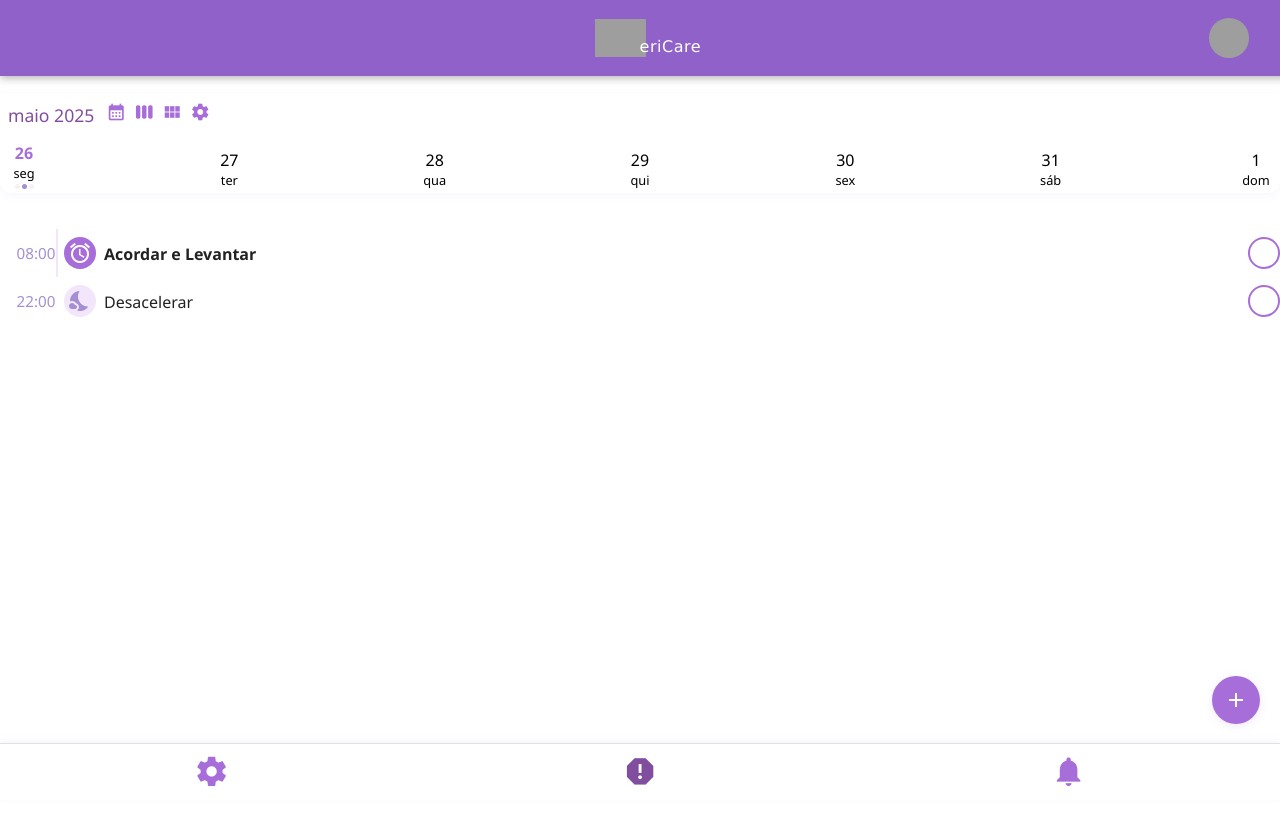
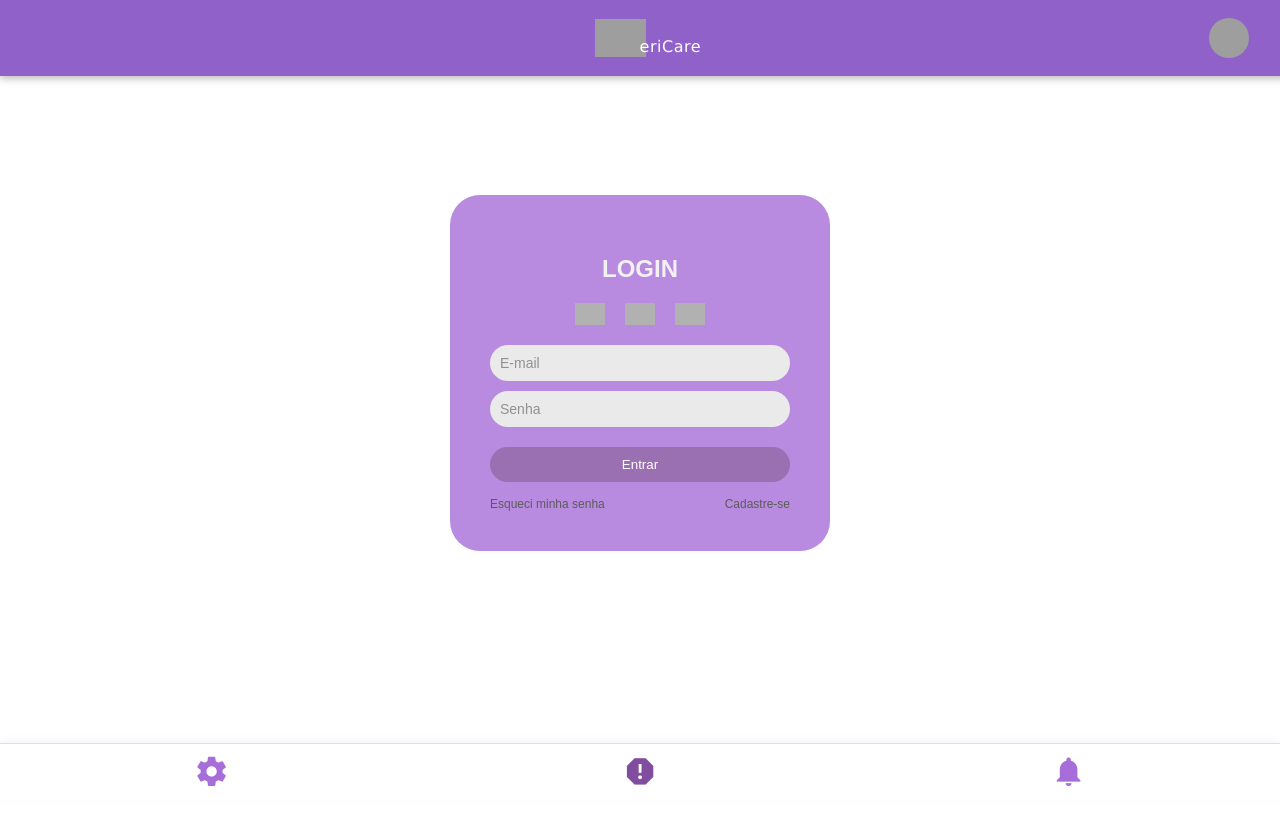
Before and after one commit to nyc0tine/projeto-gericare, an Angular app: page / in a window 1280 px wide. Shown: the top 824 px of the page. After the commit the page ends 800 px from the top, so only its background shows below. Built offline with nearby package versions, Linux system fonts and the light colour scheme; grey boxes are pictures that could not be loaded.

Commit message:
integração com tela de login

```diff
--- a/src/app/app.routes.ts
+++ b/src/app/app.routes.ts
@@ -4,6 +4,7 @@ import { LoginComponent } from './pages/login/login.component';
 
 
 export const routes: Routes = [
-  { path: '', component: PaginaInicialComponent, pathMatch: 'full' }
+  { path: '', component: LoginComponent },
+  { path: 'tela-inicial', component: PaginaInicialComponent, pathMatch: 'full' }
 
 ];
--- a/src/app/pages/login/login.component.css
+++ b/src/app/pages/login/login.component.css
@@ -0,0 +1,64 @@
+
+.login-container {
+  background-color: #A76ED9;
+  opacity: 80%;
+  border-radius: 30px;
+  padding: 40px;
+  width: 300px;
+  margin: 150px auto;
+  text-align: center;
+  font-family: Arial, sans-serif;
+}
+
+h2 {
+  color: #eee;
+  margin-bottom: 20px;
+}
+
+.icons {
+  display: flex;
+  justify-content: center;
+  gap: 20px;
+  margin-bottom: 20px;
+}
+
+.icons img {
+  width: 30px;
+  cursor: pointer;
+}
+
+form {
+  display: flex;
+  flex-direction: column;
+  gap: 10px;
+}
+
+input {
+  border: none;
+  border-radius: 20px;
+  padding: 10px;
+  background: #e6e6e6;
+  font-size: 14px;
+}
+
+button {
+  margin-top: 10px;
+  border: none;
+  border-radius: 20px;
+  padding: 10px;
+  background: #814D9F;
+  color: white;
+  cursor: pointer;
+}
+
+.footer {
+  display: flex;
+  justify-content: space-between;
+  margin-top: 15px;
+  font-size: 12px;
+}
+
+.footer a {
+  text-decoration: none;
+  color: #333;
+}
--- a/src/app/pages/login/login.component.html
+++ b/src/app/pages/login/login.component.html
@@ -1 +1,22 @@
 <button routerLink="/pagina-inicial">Entrar</button>
+
+<div class="login-container">
+  <h2>LOGIN</h2>
+
+  <div class="icons">
+    <img src="https://img.icons8.com/color/48/google-logo.png" alt="Google">
+    <img src="https://img.icons8.com/ios-filled/50/26e07f/brain.png" alt="IA">
+    <img src="https://img.icons8.com/ios-filled/50/0077b5/linkedin.png" alt="LinkedIn">
+  </div>
+
+  <form (submit)="login(email, senha); $event.preventDefault();">
+    <input #email type="email" placeholder="E-mail" required>
+    <input #senha type="password" placeholder="Senha" required>
+    <button type="submit" >Entrar</button>
+  </form>
+
+  <div class="footer">
+    <a href="#">Esqueci minha senha</a>
+    <a href="#">Cadastre-se</a>
+  </div>
+</div>
--- a/src/app/pages/login/login.component.ts
+++ b/src/app/pages/login/login.component.ts
@@ -1,11 +1,23 @@
 import { Component } from '@angular/core';
+import { Router } from '@angular/router';
 
 @Component({
   selector: 'app-login',
-  imports: [],
+  standalone: true,
   templateUrl: './login.component.html',
-  styleUrl: './login.component.css'
+  styleUrls: ['./login.component.css']
 })
 export class LoginComponent {
+  constructor(private router: Router) {}
 
+  login(emailInput: HTMLInputElement, senhaInput: HTMLInputElement) {
+    const email = emailInput.value;
+    const senha = senhaInput.value;
+    console.log('Email:', email);
+    console.log('Senha:', senha);
+
+    // Aqui você pode validar o login se quiser
+    // Se login for bem-sucedido:
+    this.router.navigate(['/tela-inicial']);
+  }
 }
--- a/src/app/pages/pagina-inicial/pagina-inicial.component.css
+++ b/src/app/pages/pagina-inicial/pagina-inicial.component.css
@@ -105,9 +105,12 @@
 .dot.red { background: #a48fd3; }  /* Rosa claro */
 
 .timeline {
-  margin: 0 0 56px 0;
+  margin: 0 auto 56px auto;   /* Centraliza horizontalmente */
   padding: 0;
-  position: relative;
+  display: flex;
+  flex-direction: column;
+  align-items: left;        /* Centraliza os eventos dentro da timeline */
+  width: fit-content;
 }
 
 .event {
```
Also changed, not shown: 1 other file (tests, documents, lock files or other folders).
